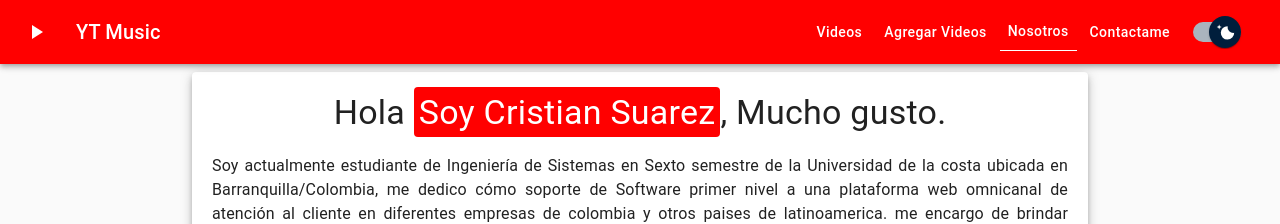
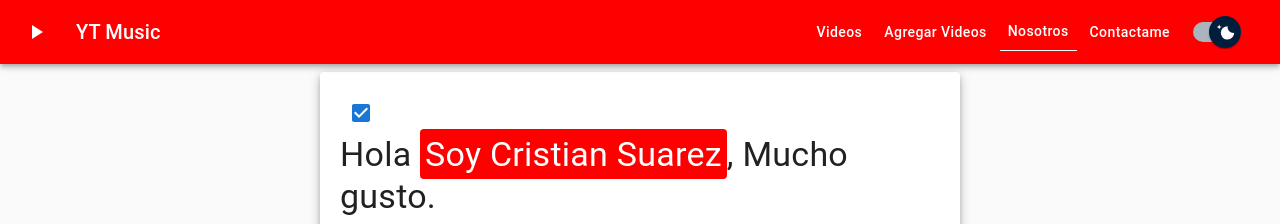
Before and after one commit to casm2203/videoYt, a React (Create React App) app: page /#/nosotros in a window 1280 px wide. Shown: the top 224 px of the page. Built offline with nearby package versions, Linux system fonts and the light colour scheme; no server answers; the database is empty.

Commit message:
pendienteOnchangeReponsive

```diff
--- a/package.json
+++ b/package.json
@@ -16,6 +16,7 @@
     "json-server": "^0.16.3",
     "material-ui": "^1.0.0-beta.47",
     "react": "^17.0.2",
+    "react-copy-to-clipboard": "^5.0.4",
     "react-dom": "^17.0.2",
     "react-redux": "^7.2.5",
     "react-router-dom": "^5.2.0",
--- a/src/components/Nosotros.js
+++ b/src/components/Nosotros.js
@@ -1,17 +1,25 @@
 import React from "react";
+import { connect } from "react-redux";
+import { updateResponsive } from "../redux/actions/responsiveAction";
+
+import useMediaQuery from "@mui/material/useMediaQuery";
+import { useTheme } from "@mui/material/styles";
+import Checkbox from "@mui/material/Checkbox";
+
 import persona from "../assets/cris.jpg";
 import sutherland from "../assets/sutherland.png";
 import gocargo from "../assets/gocargo.png";
 import sagicc from "../assets/sagicc.jpg";
 import { Grid, makeStyles, Paper, Typography } from "@material-ui/core";
 
+const Nosotros = ({ responsive, updateResponsive }) => {
   const useStyles = makeStyles((theme) => ({
     gridItems: {
       marginTop: theme.spacing(1),
       marginBottom: theme.spacing(1),
     },
     content: {
-    width: "70%", // 70 mobile 50desk
+      width: responsive ? "50%" : "80%", // 70 mobile 50desk
       margin: "auto",
       padding: "20px",
     },
@@ -45,11 +53,24 @@ const useStyles = makeStyles((theme) => ({
     },
   }));
 
-const Nosotros = () => {
   const classes = useStyles();
+  const theme = useTheme();
+  const matches = useMediaQuery(theme.breakpoints.up("sm"));
+
+  const handleChange = () => {
+    const update = updateResponsive;
+
+    console.log(matches, "holaaaa match");
+  };
+
   return (
     <Grid className={classes.gridItems} xs={12}>
       <Paper className={classes.content} elevation={5}>
+        <Checkbox
+          checked={matches}
+          onChange={handleChange()}
+          inputProps={{ "aria-label": "controlled" }}
+        />
         <Grid className={classes.contentTitle} container xs={12}>
           <Typography variant="h4" color="initial">
             Hola <span className={classes.name}>Soy Cristian Suarez</span>,
@@ -116,4 +137,15 @@ const Nosotros = () => {
     </Grid>
   );
 };
-export default Nosotros;
+const mapStateToProps = (state) => {
+  return {
+    responsive: state.responsive,
+  };
+};
+const mapDispatchToProps = (dispatch) => {
+  return {
+    updateResponsive: () => dispatch(updateResponsive()),
+  };
+};
+
+export default connect(mapStateToProps, mapDispatchToProps)(Nosotros);
--- a/src/components/yt/CardYt.js
+++ b/src/components/yt/CardYt.js
@@ -1,6 +1,7 @@
 import React, { useState } from "react";
 import { makeStyles } from "@material-ui/core/styles";
 import { useHistory } from "react-router-dom";
+import { CopyToClipboard } from "react-copy-to-clipboard";
 
 //UI
 import Card from "@material-ui/core/Card";
@@ -19,6 +20,8 @@ import Menu from "@mui/material/Menu";
 import MenuItem from "@mui/material/MenuItem";
 import MoreVertIcon from "@mui/icons-material/MoreVert";
 import Badge from "@mui/material/Badge";
+import Snackbar from "@mui/material/Snackbar";
+import { Alert } from "@mui/material";
 
 const useStyles = makeStyles({
   root: {
@@ -48,6 +51,7 @@ const MediaCard = ({
 }) => {
   const [anchorEl, setAnchorEl] = useState(null);
   const open = Boolean(anchorEl);
+  const [copied, setCopied] = useState(false);
   const ITEM_HEIGHT = 48;
 
   let history = useHistory();
@@ -74,6 +78,14 @@ const MediaCard = ({
     let sum = el.likes + 1;
     const dataAumentLike = { ...el, likes: sum };
     updateData(dataAumentLike);
+  };
+
+  const handleCloseNotify = (event, reason) => {
+    if (reason === "clickaway") {
+      return;
+    }
+
+    setCopied(false);
   };
 
   return (
@@ -124,9 +136,22 @@ const MediaCard = ({
                     <FavoriteIcon color="error" />
                   </Badge>
                 </IconButton>
-                <IconButton aria-label="Copy">
-                  <ContentCopyIcon color="action" />
-                </IconButton>
+                <CopyToClipboard
+                  text={el.enlace}
+                  onCopy={() => setCopied(true)}
+                >
+                  <IconButton aria-label="Copy">
+                    <ContentCopyIcon color="action" />
+                  </IconButton>
+                </CopyToClipboard>
+                <Snackbar
+                  open={copied}
+                  autoHideDuration={2000}
+                  onClose={handleCloseNotify}
+                  anchorOrigin={{ vertical: "bottom", horizontal: "center" }}
+                >
+                  <Alert severity="info">Copiado al portapapeles</Alert>
+                </Snackbar>
                 <IconButton
                   aria-label="more"
                   id="long-button"
--- a/src/components/yt/FormContactYt.js
+++ b/src/components/yt/FormContactYt.js
@@ -1,16 +1,25 @@
 import React, { useState } from "react";
+import { connect } from "react-redux";
 import { makeStyles } from "@material-ui/core/styles";
 import { Grid, Paper, TextField, Button, Typography } from "@material-ui/core";
 import SendIcon from "@material-ui/icons/Send";
 import SimpleModal from "../../pages/SimpleModal";
 
+const initialForm = {
+  name: "",
+  mensaje: "",
+  asunto: "",
+  correo: "",
+};
+
+const FormContactYt = ({ sendFormContact, responsive }) => {
   const useStyles = makeStyles((theme) => ({
     gridItems: {
       marginTop: theme.spacing(1),
       marginBottom: theme.spacing(1),
     },
     content: {
-    width: "80%", //50 para desktop 70mobile
+      width: responsive ? "50%" : "80%", //50 para desktop 70mobile
       margin: "auto",
       padding: "20px",
     },
@@ -33,14 +42,6 @@ const useStyles = makeStyles((theme) => ({
     //   },
   }));
 
-const initialForm = {
-  name: "",
-  mensaje: "",
-  asunto: "",
-  correo: "",
-};
-
-const FormContactYt = ({ sendFormContact }) => {
   const classes = useStyles();
   const [openn, setOpenn] = useState(false);
 
@@ -158,5 +159,9 @@ const FormContactYt = ({ sendFormContact }) => {
     </Grid>
   );
 };
-
-export default FormContactYt;
+const mapStateToProps = (state) => {
+  return {
+    responsive: state.responsive,
+  };
+};
+export default connect(mapStateToProps)(FormContactYt);
--- a/src/components/yt/FormYt.js
+++ b/src/components/yt/FormYt.js
@@ -1,4 +1,5 @@
 import React, { useState, useEffect } from "react";
+import { connect } from "react-redux";
 import { makeStyles } from "@material-ui/core/styles";
 import { Grid, Paper, Avatar, TextField, Button } from "@material-ui/core";
 import PlayArrowIcon from "@material-ui/icons/PlayArrow";
@@ -15,13 +16,20 @@ const initialForm = {
   likes: 0,
 };
 
+const FormYt = ({
+  createData,
+  updateData,
+  dataToEdit,
+  setDataToEdit,
+  responsive,
+}) => {
   const useStyles = makeStyles((theme) => ({
     gridItems: {
       marginTop: theme.spacing(1),
       marginBottom: theme.spacing(1),
     },
     content: {
-    width: "80%",
+      width: responsive ? "50%" : "80%",
       margin: "auto",
       padding: "20px",
     },
@@ -39,8 +47,6 @@ const useStyles = makeStyles((theme) => ({
       justifyContent: "space-between",
     },
   }));
-
-const FormYt = ({ createData, updateData, dataToEdit, setDataToEdit }) => {
   const classes = useStyles();
   const [form, setForm] = useState(initialForm);
   const [open, setOpen] = useState(false);
@@ -173,5 +179,9 @@ const FormYt = ({ createData, updateData, dataToEdit, setDataToEdit }) => {
     </Grid>
   );
 };
-
-export default FormYt;
+const mapStateToProps = (state) => {
+  return {
+    responsive: state.responsive,
+  };
+};
+export default connect(mapStateToProps)(FormYt);
--- /dev/null
+++ b/src/redux/actions/responsiveAction.js
@@ -0,0 +1,9 @@
+// Nombres de acciones
+export const UPDATE_RESPONSIVE = "UPDATE_RESPONSIVE";
+
+// Creadores de acciones
+export const updateResponsive = () => {
+  return {
+    type: UPDATE_RESPONSIVE,
+  };
+};
--- a/src/redux/reducers/index.js
+++ b/src/redux/reducers/index.js
@@ -1,6 +1,8 @@
 import { combineReducers } from "redux";
 import darkMode from "./darkModeReducer";
+import responsive from "./responsiveReducer";
 
 export default combineReducers({
   darkMode,
+  responsive,
 });
--- /dev/null
+++ b/src/redux/reducers/responsiveReducer.js
@@ -0,0 +1,34 @@
+import { UPDATE_RESPONSIVE } from "../actions/responsiveAction";
+
+// import useMediaQuery from "@mui/material/useMediaQuery";
+// import { useTheme } from "@mui/material/styles";
+// import Checkbox from "@mui/material/Checkbox";
+// // Reducer
+// // Es una funcion pura que nos regresa el
+// // estado actual
+// function JavaScriptMedia() {
+//   const theme = useTheme();
+//   const matches = useMediaQuery(theme.breakpoints.up("sm"));
+//   const handleChange = () => {
+//     console.log(matches, "holaaaa match");
+//   };
+//   return (
+//     <Checkbox
+//       checked={matches}
+//       onChange={handleChange}
+//       inputProps={{ "aria-label": "controlled" }}
+//     />
+//   );
+// }
+const initialState = true;
+
+function responsive(state = initialState, action) {
+  switch (action.type) {
+    case UPDATE_RESPONSIVE:
+      return !state;
+    default:
+      return state;
+  }
+}
+
+export default responsive;
```
Also changed, not shown: 1 other file (tests, documents, lock files or other folders). Lines whose indentation alone changed are shown as unchanged.
